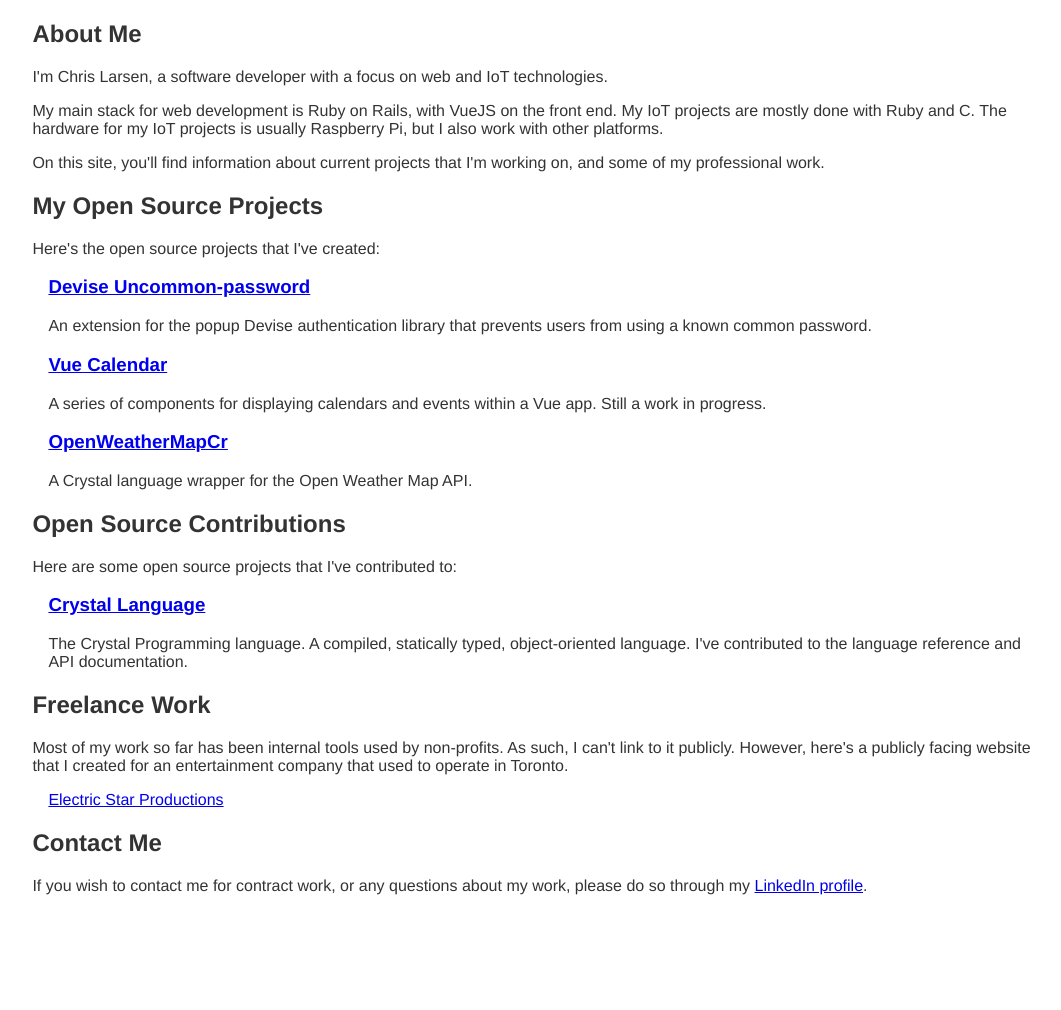
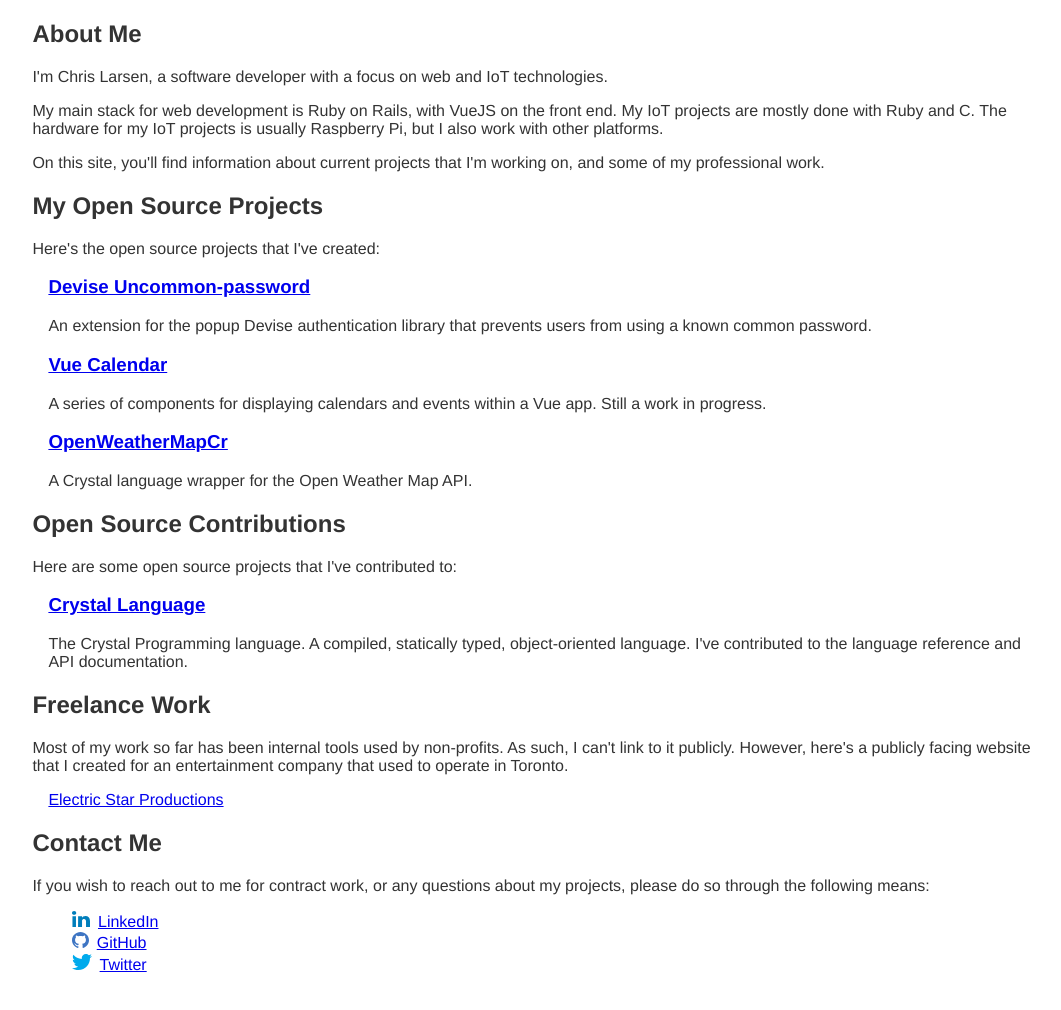
Before and after one commit to HCLarsen/HCLarsen.github.io, a plain HTML site: page index.html in a window 1280 px wide. Shown: the whole page, without its empty margins (102-1163 px from the left). Before the commit the page ends 967 px from the top, so only its background shows below. Drawn offline with Linux system fonts and the light colour scheme.

Commit message:
Add social media links

```diff
--- a/index.html
+++ b/index.html
@@ -16,7 +16,7 @@
       <section id="open-source">
         <h2>My Open Source Projects</h2>
         <p>Here's the open source projects that I've created:</p>
-        <ul class="open-source-list">
+        <ul class="open-source-list project-list">
           <li class="open-source-project">
             <h3><a href="https://github.com/HCLarsen/devise-uncommon_password">Devise Uncommon-password</a></h3>
             <p>An extension for the popup Devise authentication library that prevents users from using a known common password.</p>
@@ -34,7 +34,7 @@
       <section id="contributions">
         <h2>Open Source Contributions</h2>
         <p>Here are some open source projects that I've contributed to:</p>
-        <ul class="contributions-list">
+        <ul class="contributions-list project-list">
           <li>
             <h3><a href="https://github.com/crystal-lang/crystal">Crystal Language</a></h3>
             <p>The Crystal Programming language. A compiled, statically typed, object-oriented language. I've contributed to the language reference and API documentation.</p>
@@ -44,13 +44,24 @@
       <section id="professional">
         <h2>Freelance Work</h2>
         <p>Most of my work so far has been internal tools used by non-profits. As such, I can't link to it publicly. However, here's a publicly facing website that I created for an entertainment company that used to operate in Toronto.</p>
-        <ul>
+        <ul class="freelance-list project-list">
           <li><a href="https://https://electric-star-productions.herokuapp.com/">Electric Star Productions</a></li>
         </ul>
       </section>
       <section id="contact-me">
         <h2>Contact Me</h2>
-        <p>If you wish to contact me for contract work, or any questions about my work, please do so through my <a href="https://www.linkedin.com/in/chris-larsen-58347214/" target="_blank" >LinkedIn profile</a>.</p>
+        <p>If you wish to reach out to me for contract work, or any questions about my projects, please do so through the following means:</p>
+        <ul class="social-media-list">
+          <li>
+            <a href="https://www.linkedin.com/in/chris-larsen-58347214/"><img class="social-icon" src="images/LinkedIn-color.svg" alt="">LinkedIn</a>
+          </li>
+          <li>
+            <a href="https://github.com/HCLarsen"><img class="social-icon" src="images/Github-color.svg" alt="">GitHub</a>
+          </li>
+          <li>
+            <a href="https://www.twitter.com/thechrislarsen"><img class="social-icon" src="images/Twitter-color.svg" alt="">Twitter</a>
+          </li>
+        </ul>
       </section>
     </main>
   </body>
--- a/style.css
+++ b/style.css
@@ -16,6 +16,18 @@ main {
 }
 
 ul {
-  padding-left: 1em;
   list-style: none;
 }
+
+.project-list {
+  padding-left: 1em;
+}
+
+.social-icon {
+  height: 1em;
+  margin-right: 0.5em;
+}
+
+.social-media-list > li {
+  margin: 0.1em 0;
+}
```
Also changed, not shown: images/Github-color.svg (added), images/LinkedIn-color.svg (added), images/Twitter-color.svg (added).
